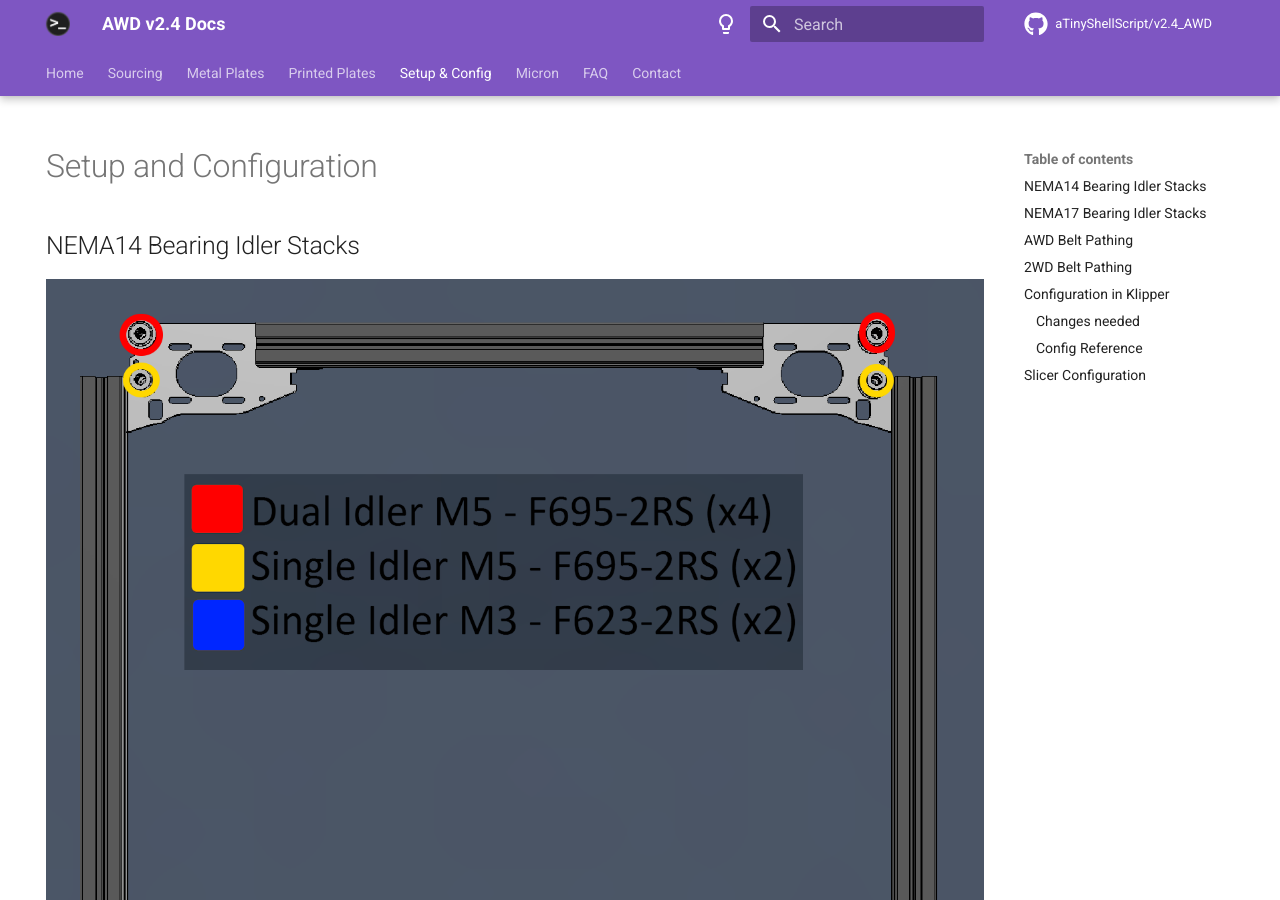
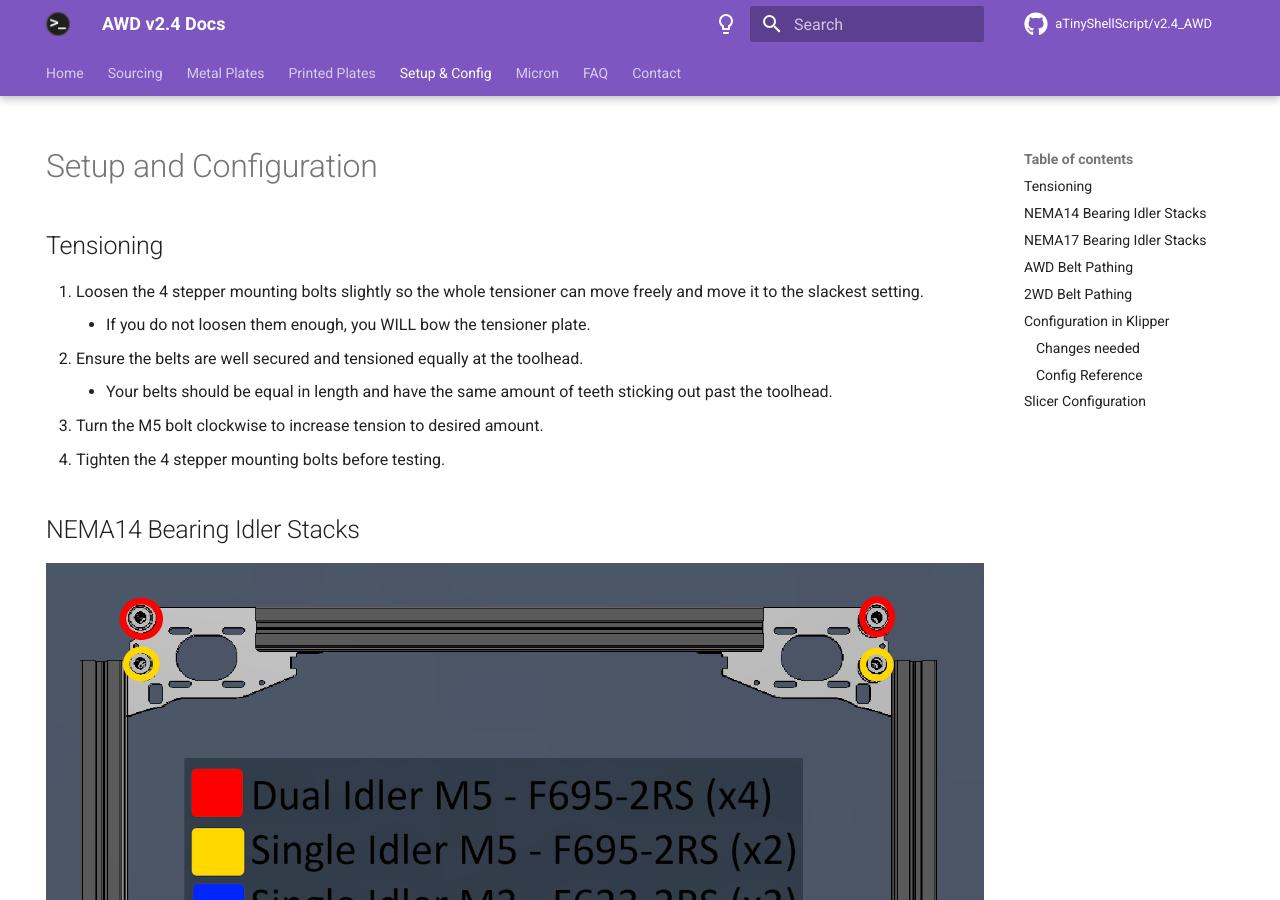
Before and after one commit to aTinyShellScript/awd_docs, an MkDocs documentation site: the page built from docs/configuration.md, in a window 1280 px wide and 900 px high. Built offline with MkDocs 1.6.1 and Material for MkDocs 9.7.7, drawn with Linux system fonts in a browser that asks for light colours; comment, search, counter and statistics services are not loaded.

Commit message:
Added tensioning instructions

```diff
--- a/docs/configuration.md
+++ b/docs/configuration.md
@@ -3,6 +3,15 @@ hide:
   - navigation
 ---
 # Setup and Configuration
+
+## Tensioning
+
+1. Loosen the 4 stepper mounting bolts slightly so the whole tensioner can move freely and move it to the slackest setting.
+      - If you do not loosen them enough, you WILL bow the tensioner plate.
+2. Ensure the belts are well secured and tensioned equally at the toolhead.
+      - Your belts should be equal in length and have the same amount of teeth sticking out past the toolhead.
+3. Turn the M5 bolt clockwise to increase tension to desired amount.
+4. Tighten the 4 stepper mounting bolts before testing.
 
 ## NEMA14 Bearing Idler Stacks
 
```
